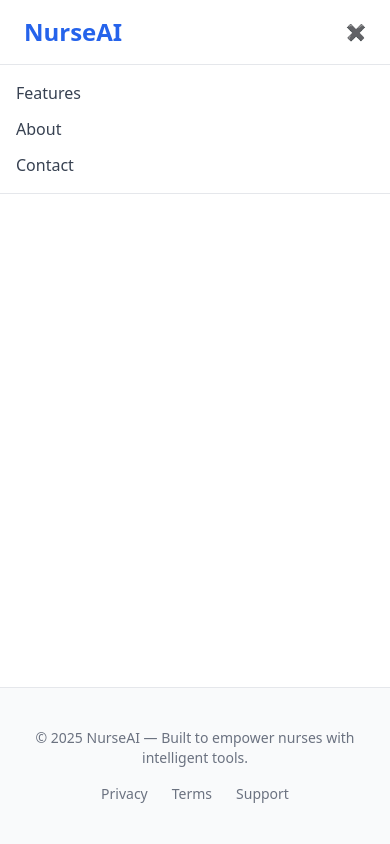
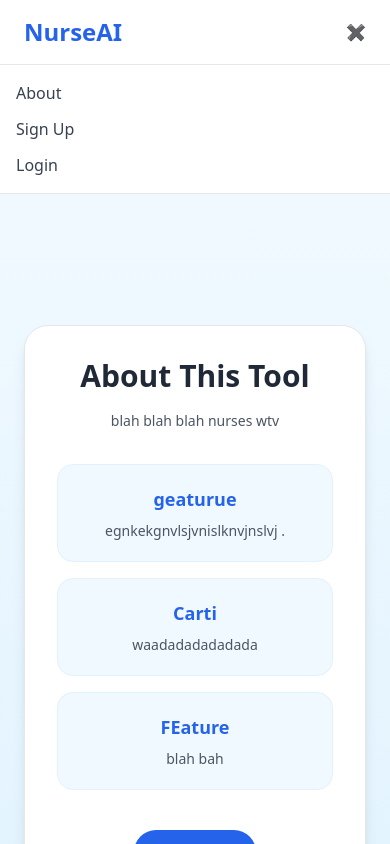
Before and after one commit to TemSurri/NurseDocumentationMadeEasy, a React (Vite) app in the folder client/frontend/: page /about in a window 390 px wide. Both pictures are taken after a click on the button "Toggle menu". Shown: the top 844 px of the page. Built offline with nearby package versions, Linux system fonts and the light colour scheme.

Commit message:
added about page and more routing. Tweaked home page and responsiveness

```diff
--- a/client/frontend/src/App.tsx
+++ b/client/frontend/src/App.tsx
@@ -3,7 +3,7 @@ import Hero from "./components/hero"
 import Footer from "./components/footer"
 import Interface from "./components/recording_interface"
 import {BrowserRouter as Router, Route, Routes} from "react-router-dom";
-
+import About from "./components/about.tsx"
 
 export default function App() {
   return (
@@ -14,6 +14,7 @@ export default function App() {
         <Routes>
           <Route path='/record' element= {<Interface />}/>
           <Route path='/' element={<Hero/>}/>
+          <Route path='/about' element={<About/>}/>
         </Routes>
       </Router>
 
--- /dev/null
+++ b/client/frontend/src/components/about.tsx
@@ -0,0 +1,74 @@
+import { motion } from "framer-motion";
+import { useNavigate } from "react-router-dom";
+
+export default function About() {
+  const navigate = useNavigate();
+
+  return (
+    <div className="min-h-screen bg-gradient-to-b from-sky-50 to-sky-100 flex items-center justify-center p-6">
+      <motion.div
+        initial={{ opacity: 0, y: 25 }}
+        animate={{ opacity: 1, y: 0 }}
+        transition={{ duration: 0.4, ease: "easeOut" }}
+        className="w-full max-w-2xl bg-white border border-gray-200 shadow-lg rounded-3xl p-8 sm:p-10 overflow-hidden"
+      >
+        <h1 className="text-3xl sm:text-4xl font-semibold text-gray-800 mb-4 text-center break-words">
+          About This Tool
+        </h1>
+
+        <p className="text-gray-600 text-sm sm:text-base leading-relaxed mb-8 text-center break-words overflow-hidden text-balance">
+          blah blah blah nurses wtv
+        </p>
+
+        <div className="grid sm:grid-cols-3 gap-4 mb-8">
+          <motion.div
+            whileHover={{ scale: 1.03 }}
+            className="bg-sky-50 border border-sky-100 rounded-2xl p-5 text-center break-words overflow-hidden"
+          >
+            <h2 className="text-lg font-semibold text-blue-600 mb-2 break-words">
+              geaturue
+            </h2>
+            <p className="text-gray-600 text-sm break-words overflow-hidden">
+              egnkekgnvlsjvnislknvjnslvj .
+            </p>
+          </motion.div>
+
+          <motion.div
+            whileHover={{ scale: 1.03 }}
+            className="bg-sky-50 border border-sky-100 rounded-2xl p-5 text-center break-words overflow-hidden"
+          >
+            <h2 className="text-lg font-semibold text-blue-600 mb-2 break-words">
+              Carti
+            </h2>
+            <p className="text-gray-600 text-sm break-words overflow-hidden">
+              waadadadadadada
+            </p>
+          </motion.div>
+
+          <motion.div
+            whileHover={{ scale: 1.03 }}
+            className="bg-sky-50 border border-sky-100 rounded-2xl p-5 text-center break-words overflow-hidden"
+          >
+            <h2 className="text-lg font-semibold text-blue-600 mb-2 break-words">
+              FEature
+            </h2>
+            <p className="text-gray-600 text-sm break-words overflow-hidden">
+              blah bah
+            </p>
+          </motion.div>
+        </div>
+
+        <div className="flex justify-center mt-10">
+          <button
+            onClick={() => {
+              navigate("/record");
+            }}
+            className="bg-blue-600 text-white px-8 py-3 rounded-full font-medium hover:bg-blue-700 transition-all duration-200 text-sm sm:text-base"
+          >
+            Try it out
+          </button>
+        </div>
+      </motion.div>
+    </div>
+  );
+}
--- a/client/frontend/src/components/header.tsx
+++ b/client/frontend/src/components/header.tsx
@@ -6,12 +6,13 @@ export default function Header() {
   return (
     <header className="w-full bg-white/70 backdrop-blur-md border-b border-gray-200 sticky top-0 z-50">
       <div className="max-w-6xl mx-auto px-6 py-4 flex items-center justify-between">
-        <h1 className="text-2xl font-bold text-blue-600">NurseAI</h1>
+        <h1><a href= "/" className="text-2xl font-bold text-blue-600">NurseAI</a></h1>
 
         <nav className="hidden sm:flex space-x-6">
-          <a href="#features" className="text-gray-700 hover:text-blue-600 transition">Features</a>
-          <a href="#about" className="text-gray-700 hover:text-blue-600 transition">About</a>
-          <a href="#contact" className="text-gray-700 hover:text-blue-600 transition">Contact</a>
+          <a href="/login" className="text-gray-700 hover:text-blue-600 transition">Log In</a>
+          <a href="/signup" className="text-gray-700 hover:text-blue-600 transition">Sign Up</a>
+          <a href="/about" className="text-gray-700 hover:text-blue-600 transition">About</a>
+
         </nav>
 
         <button
@@ -28,25 +29,25 @@ export default function Header() {
         <nav className="sm:hidden bg-white border-t border-gray-200 animate-fadeIn">
           <div className="flex flex-col space-y-3 p-4">
             <a
-              href="#features"
-              className="text-gray-700 hover:text-blue-600 transition"
-              onClick={() => setMenuOpen(false)}
-            >
-              Features
-            </a>
-            <a
-              href="#about"
+              href="/about"
               className="text-gray-700 hover:text-blue-600 transition"
               onClick={() => setMenuOpen(false)}
             >
               About
             </a>
             <a
-              href="#contact"
+              href="/signup"
               className="text-gray-700 hover:text-blue-600 transition"
               onClick={() => setMenuOpen(false)}
             >
-              Contact
+              Sign Up
+            </a>
+            <a
+              href="/login"
+              className="text-gray-700 hover:text-blue-600 transition"
+              onClick={() => setMenuOpen(false)}
+            >
+              Login
             </a>
           </div>
         </nav>
--- a/client/frontend/src/components/hero.tsx
+++ b/client/frontend/src/components/hero.tsx
@@ -1,17 +1,31 @@
+import { useNavigate } from 'react-router-dom'
+
+const slogans = ["Smarter notes, calmer shifts, more time for care.",
+                  "Helping nurses save time so care always comes first.",
+                  "Quick notes, clear minds, better balance.",
+                  "The gentle way to finish charting and start resting.",
+                  "Notes done right so you can breathe easy.",
+                  "A friendly helper for nurses who care deeply.",
+                  "Finish your notes fast and keep your focus on people.",
+                ]
+
 export default function Hero() {
+  const navigate = useNavigate()
   return (
     <section className="relative flex flex-col items-center justify-center text-center py-24 px-6 bg-gradient-to-br from-blue-50 to-blue-100 text-gray-900 animate-fadeIn">
       <h1 className="text-4xl sm:text-6xl font-extrabold text-blue-700 leading-tight animate-slideUp [animation-delay:0.1s]">
         Simplify Nurse Documentation <br /> with <span className="text-blue-500">AI Assistance</span>
       </h1>
       <p className="mt-6 max-w-2xl text-gray-600 text-lg sm:text-xl animate-slideUp [animation-delay:0.3s]">
-       The easy, secure way for nurses to finish notes and find time for what matters.
+       {
+       slogans[Math.floor(Math.random()*(slogans.length-0.1))]
+       }
       </p>
       <div className="mt-8 flex flex-col sm:flex-row gap-4 animate-fadeIn [animation-delay:0.5s]">
-        <button className="bg-blue-600 text-white px-8 py-3 rounded-full font-medium hover:bg-blue-700 transition">
-          Try it Free
+        <button onClick = {()=> {navigate('/record')}} className="bg-blue-600 text-white px-8 py-3 rounded-full font-medium hover:bg-blue-700 transition">
+          Try it out
         </button>
-        <button className="bg-white text-blue-600 border border-blue-200 px-8 py-3 rounded-full font-medium hover:bg-blue-50 transition">
+        <button onClick = {()=> {navigate('/about')}} className="bg-white text-blue-600 border border-blue-200 px-8 py-3 rounded-full font-medium hover:bg-blue-50 transition">
           Learn More
         </button>
       </div>
--- a/client/frontend/src/components/recording_interface.tsx
+++ b/client/frontend/src/components/recording_interface.tsx
@@ -1,5 +1,12 @@
-import { useState, useEffect } from "react";
+import { useState, useEffect} from "react";
 import { motion, AnimatePresence } from "framer-motion";
+
+
+const featureList = [
+  { name: "SOAP", description: "Structured medical-style note format: Subjective, Objective, Assessment, and Plan." },
+  { name: "Lifestyle", description: "Capture daily habits, routines, and lifestyle factors that affect wellbeing." },
+  { name: "AI Insight", description: "Adds AI-powered interpretation to identify patterns or trends in your notes." },
+];
 
 export default function Interface() {
   type RecordingState = "not-recording" | "recording" | "paused" | "finished";
@@ -21,12 +28,6 @@ export default function Interface() {
       setRecordingDots("");
     }
   }, [recordState]);
-
-  const featureList = [
-    { name: "SOAP", description: "Structured medical-style note format: Subjective, Objective, Assessment, and Plan." },
-    { name: "Lifestyle", description: "Capture daily habits, routines, and lifestyle factors that affect wellbeing." },
-    { name: "AI Insight", description: "Adds AI-powered interpretation to identify patterns or trends in your notes." },
-  ];
 
   const isLocked = recordState !== "not-recording";
 
```
Also changed, not shown: 1 other file (tests, documents, lock files or other folders).
